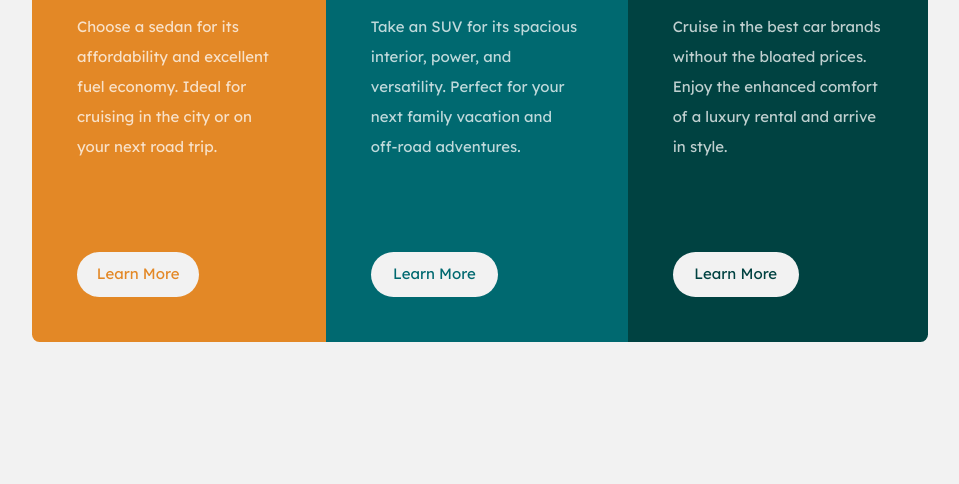
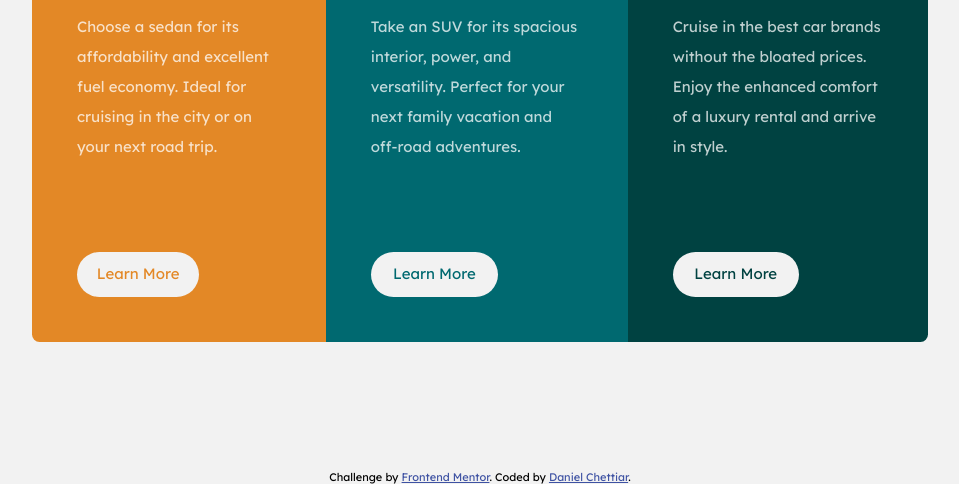
Before and after one commit to dannyboi07/3-column-card-preview, a plain HTML site: page index.html in a window 1280 px wide. Shown: the part 316-800 px from the top of the page, without its empty margins (160-1119 px from the left). Drawn offline with Linux system fonts and the light colour scheme.

Commit message:
Update index.html

```diff
--- a/index.html
+++ b/index.html
@@ -101,9 +101,9 @@
 
   </main>
 
-  <!-- <div class="attribution">
+  <div class="attribution">
     Challenge by <a href="https://www.frontendmentor.io?ref=challenge" target="_blank">Frontend Mentor</a>.
-    Coded by <a href="#">Your Name Here</a>.
-  </div> -->
+    Coded by <a href="#">Daniel Chettiar</a>.
+  </div>
 </body>
 </html>
```
